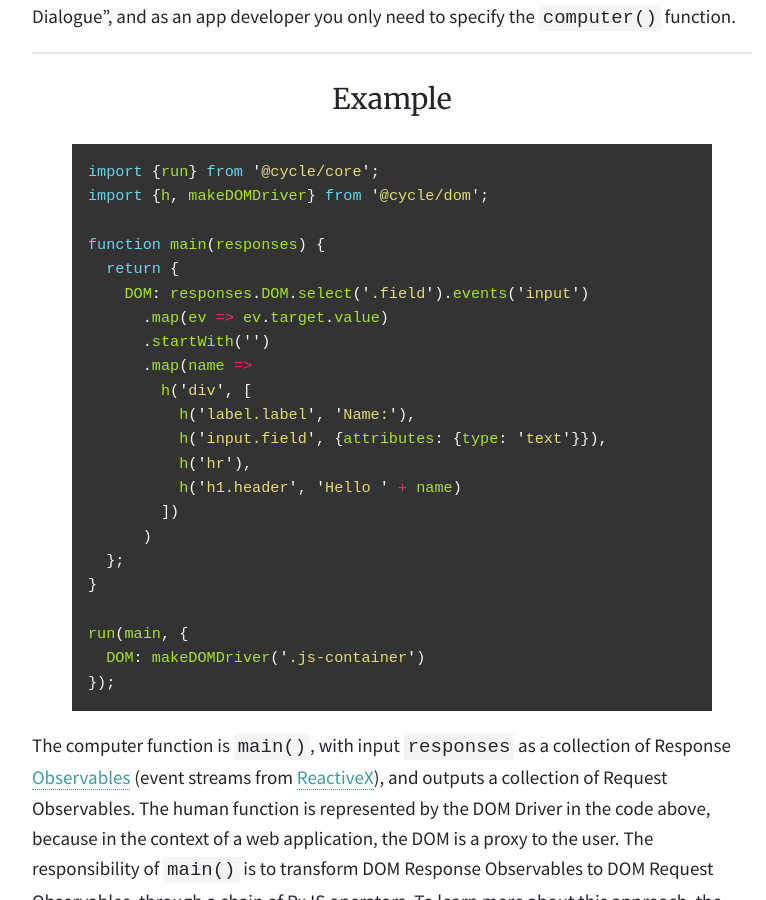
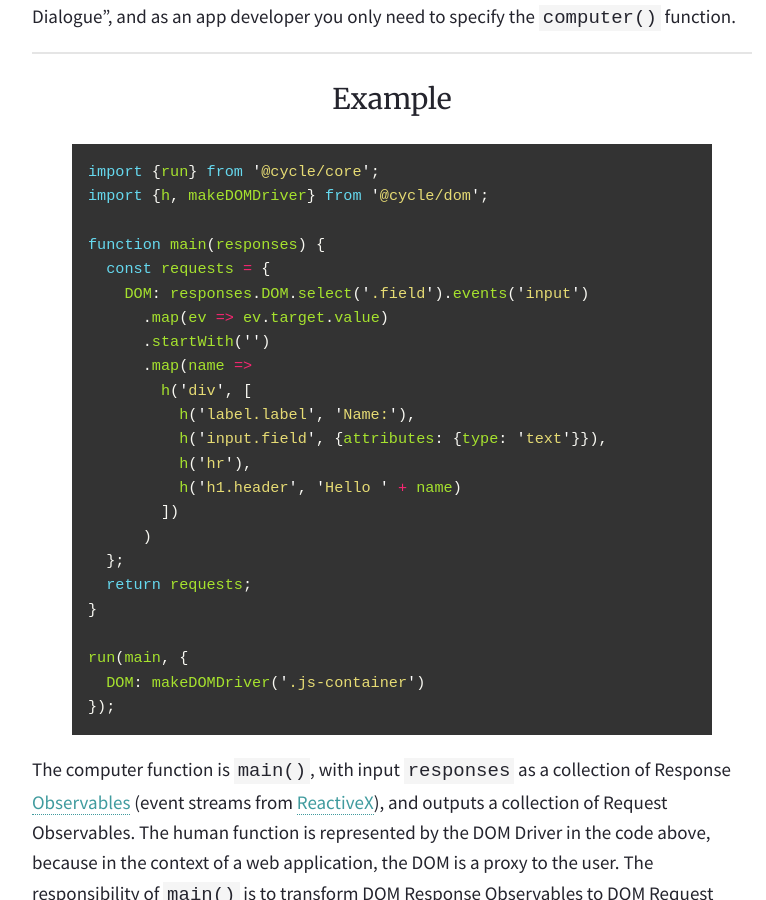
Before and after one commit to cyclejs/old-website, a Jekyll site: the page built from index.html, in a window 1280 px wide and 900 px high, scrolled down 1110 px. Shown: the whole window, without its empty margins (248-1014 px from the left). Built offline with Jekyll 4.4.1, drawn with Linux system fonts in a browser that asks for light colours; nearby versions of some CDN libraries.

Commit message:
Tiny improvement to frontpage example

```diff
--- a/_includes/homepage-content.md
+++ b/_includes/homepage-content.md
@@ -15,7 +15,7 @@ import {run} from '@cycle/core';
 import {h, makeDOMDriver} from '@cycle/dom';
 
 function main(responses) {
-  return {
+  const requests = {
     DOM: responses.DOM.select('.field').events('input')
       .map(ev => ev.target.value)
       .startWith('')
@@ -28,6 +28,7 @@ function main(responses) {
         ])
       )
   };
+  return requests;
 }
 
 run(main, {
```
